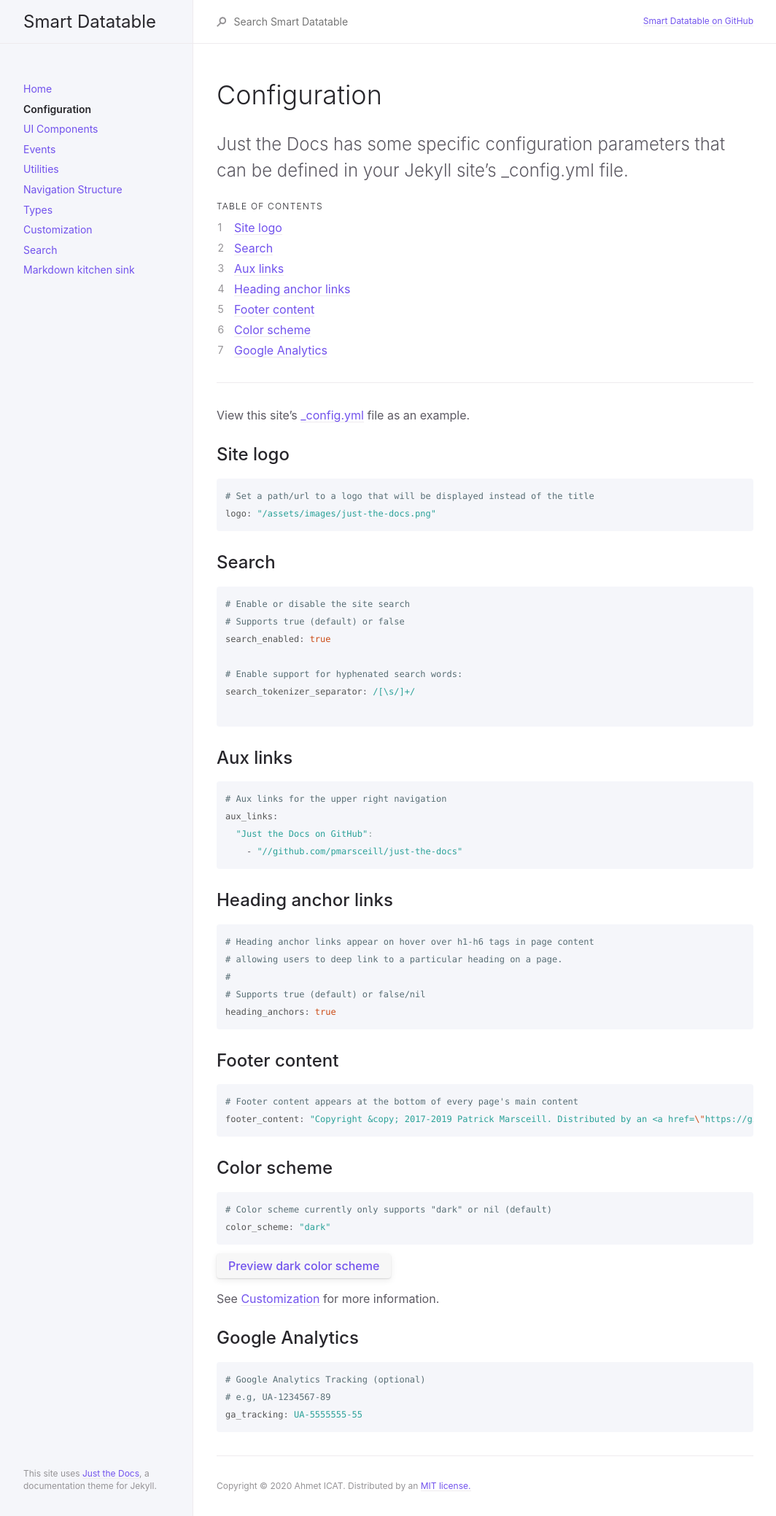
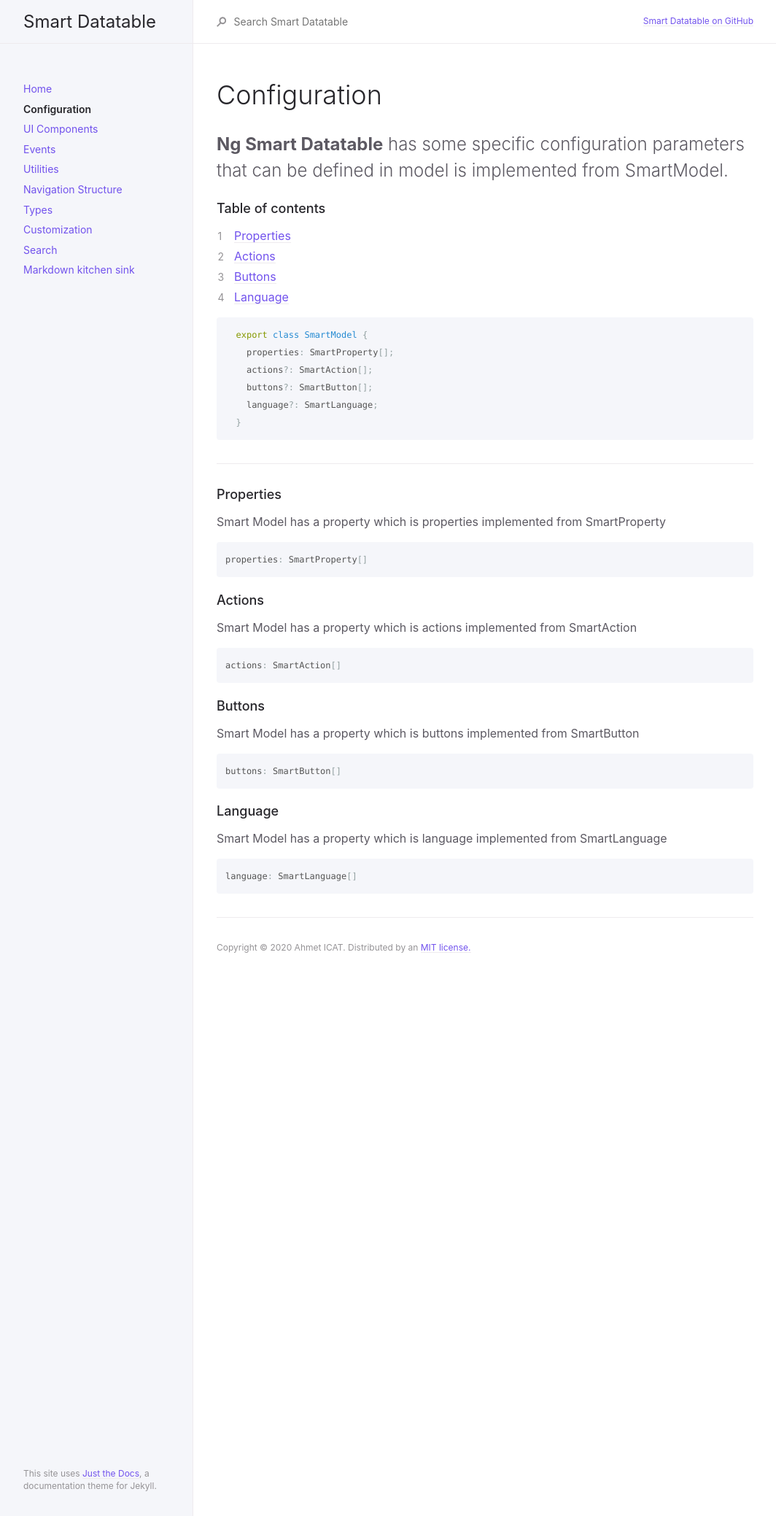
Before and after one commit to ahmeticat/smart-datatable-page, a Jekyll site: the page built from docs/configuration.md, in a window 1280 px wide. Shown: the whole page at 73% size, without its empty margins (107-1171 px from the left). Built offline with Jekyll 4.4.1, drawn with Linux system fonts in a browser that asks for light colours.

Commit message:
Update conf

````diff
--- a/docs/configuration.md
+++ b/docs/configuration.md
@@ -7,81 +7,56 @@ nav_order: 2
 # Configuration
 {: .no_toc }
 
-Just the Docs has some specific configuration parameters that can be defined in your Jekyll site's _config.yml file.
+**Ng Smart Datatable** has some specific configuration parameters that can be defined in model is implemented from SmartModel.
 {: .fs-6 .fw-300 }
 
-## Table of contents
-{: .no_toc .text-delta }
+### Table of contents
 
-1. TOC
-{:toc}
+1. [Properties](#properties)
+2. [Actions](#actions)
+3. [Buttons](#buttons)
+4. [Language](#language)
+
+```javascript
+  export class SmartModel {
+    properties: SmartProperty[];
+    actions?: SmartAction[];
+    buttons?: SmartButton[];
+    language?: SmartLanguage;
+  }
+```
 
 ---
 
+### Properties
 
-View this site's [_config.yml](https://github.com/pmarsceill/just-the-docs/tree/master/_config.yml) file as an example.
+Smart Model has a property which is properties implemented from SmartProperty
 
-## Site logo
 
-```yaml
-# Set a path/url to a logo that will be displayed instead of the title
-logo: "/assets/images/just-the-docs.png"
+```javascript
+properties: SmartProperty[]
 ```
 
-## Search
+### Actions
 
-```yaml
-# Enable or disable the site search
-# Supports true (default) or false
-search_enabled: true
+Smart Model has a property which is actions implemented from SmartAction
 
-# Enable support for hyphenated search words:
-search_tokenizer_separator: /[\s/]+/
-
+```javascript
+actions: SmartAction[]
 ```
 
-## Aux links
+### Buttons
 
-```yaml
-# Aux links for the upper right navigation
-aux_links:
-  "Just the Docs on GitHub":
-    - "//github.com/pmarsceill/just-the-docs"
+Smart Model has a property which is buttons implemented from SmartButton
+
+```javascript
+buttons: SmartButton[]
 ```
 
-## Heading anchor links
+### Language
 
-```yaml
-# Heading anchor links appear on hover over h1-h6 tags in page content
-# allowing users to deep link to a particular heading on a page.
-#
-# Supports true (default) or false/nil
-heading_anchors: true
+Smart Model has a property which is language implemented from SmartLanguage
+
+```javascript
+language: SmartLanguage[]
 ```
-
-## Footer content
-
-```yaml
-# Footer content appears at the bottom of every page's main content
-footer_content: "Copyright &copy; 2017-2019 Patrick Marsceill. Distributed by an <a href=\"https://github.com/pmarsceill/just-the-docs/tree/master/LICENSE.txt\">MIT license.</a>"
-```
-
-## Color scheme
-
-```yaml
-# Color scheme currently only supports "dark" or nil (default)
-color_scheme: "dark"
-```
-<button class="btn js-toggle-dark-mode">Preview dark color scheme</button>
-
-<script type="text/javascript" src="{{ "/assets/js/dark-mode-preview.js" | absolute_url }}"></script>
-
-See [Customization]({{ site.baseurl }}{% link docs/customization.md %}) for more information.
-
-## Google Analytics
-
-```yaml
-# Google Analytics Tracking (optional)
-# e.g, UA-1234567-89
-ga_tracking: UA-5555555-55
-```
````
